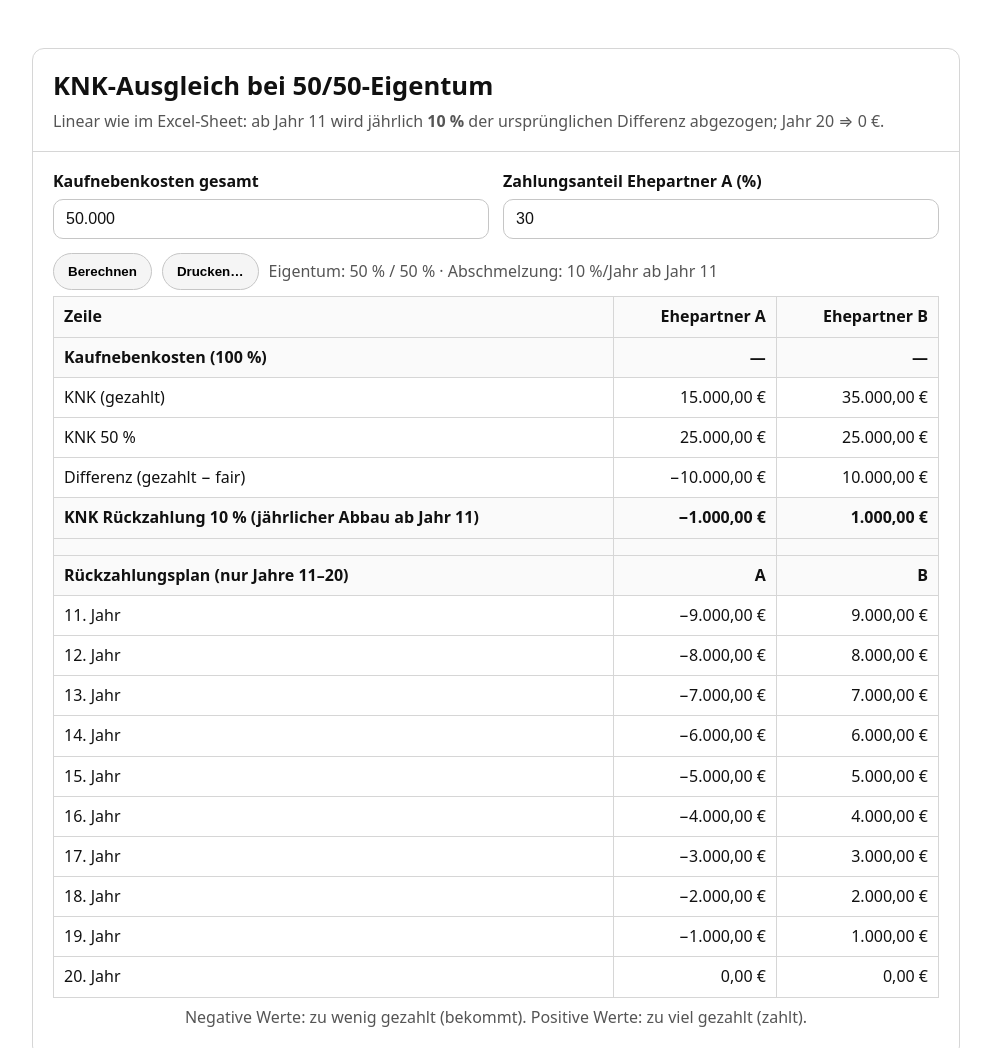
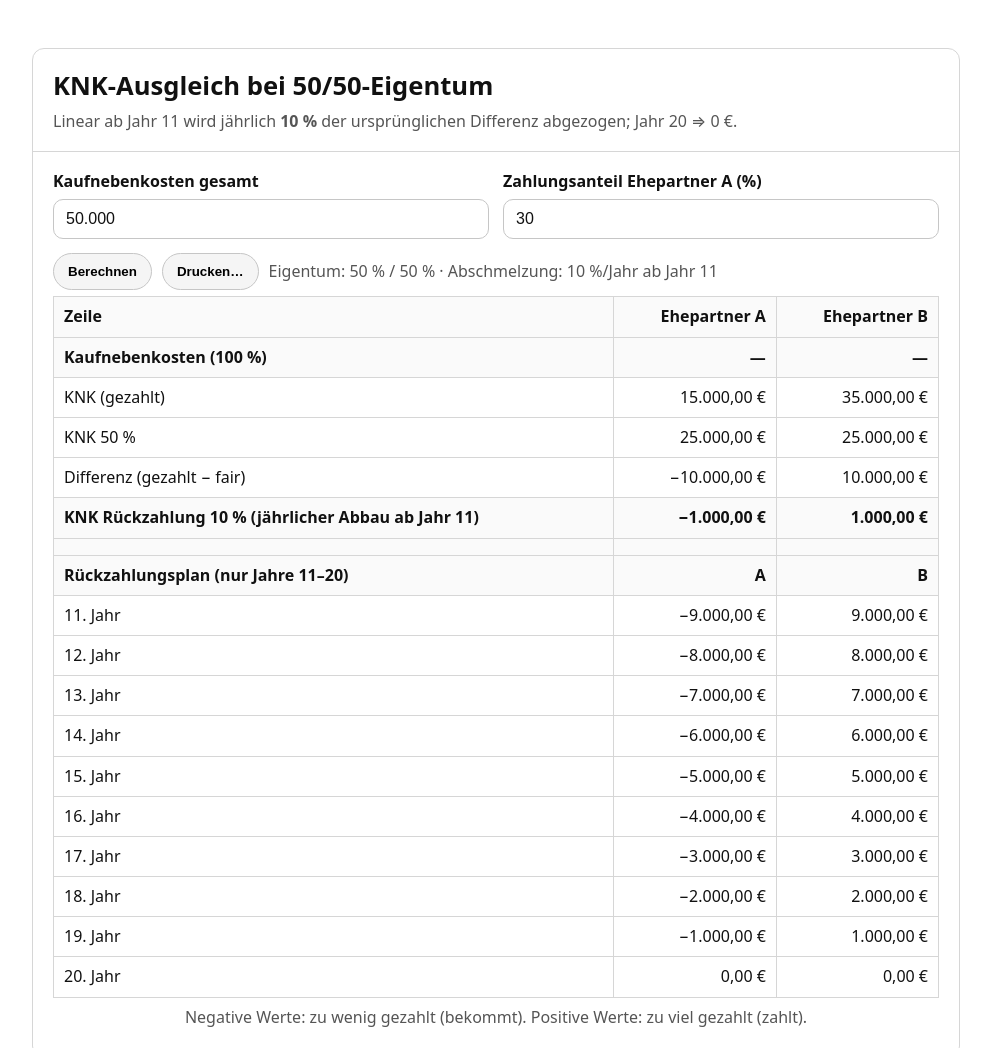
Before and after one commit to thorstenfr/knk-rueckzahlung, a plain HTML site: page index.html in a window 1280 px wide. Shown: the top 1048 px of the page, without its empty margins (144-1135 px from the left). Drawn offline with Linux system fonts and the light colour scheme.

Commit message:
Update text in index.html for clarity

```diff
--- a/index.html
+++ b/index.html
@@ -40,7 +40,7 @@
     <div class="card">
       <header>
         <h1>KNK-Ausgleich bei 50/50-Eigentum</h1>
-        <p class="sub">Linear wie im Excel-Sheet: ab Jahr&nbsp;11 wird jährlich <strong>10&nbsp;%</strong> der ursprünglichen Differenz abgezogen; Jahr&nbsp;20 ⇒ 0&nbsp;€.</p>
+        <p class="sub">Linear ab Jahr&nbsp;11 wird jährlich <strong>10&nbsp;%</strong> der ursprünglichen Differenz abgezogen; Jahr&nbsp;20 ⇒ 0&nbsp;€.</p>
       </header>
 
       <form class="grid" onsubmit="event.preventDefault()">
```
